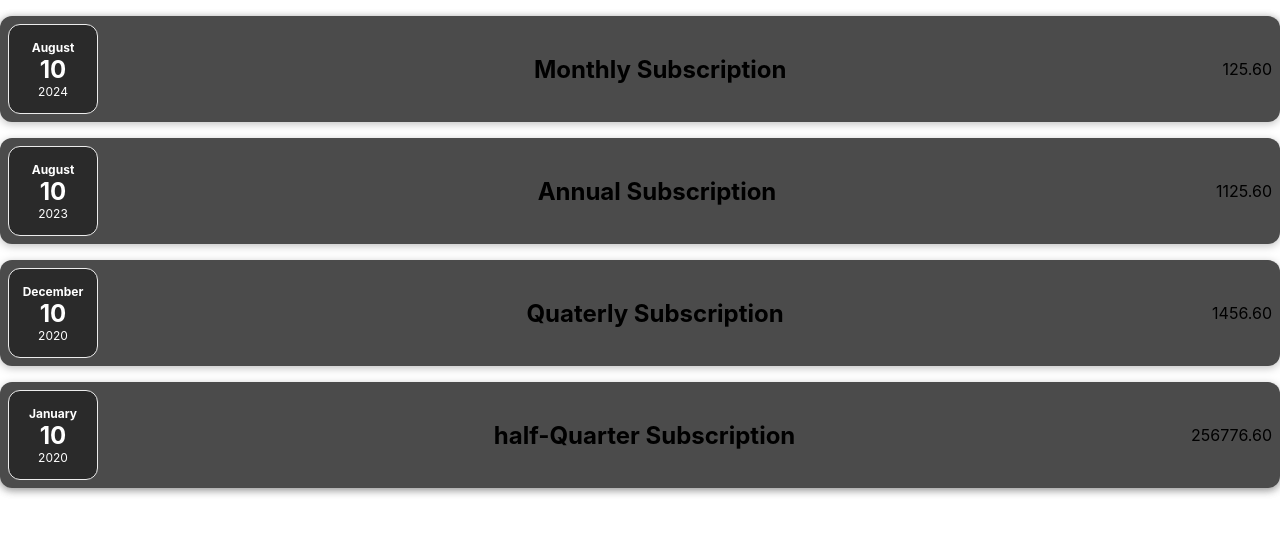
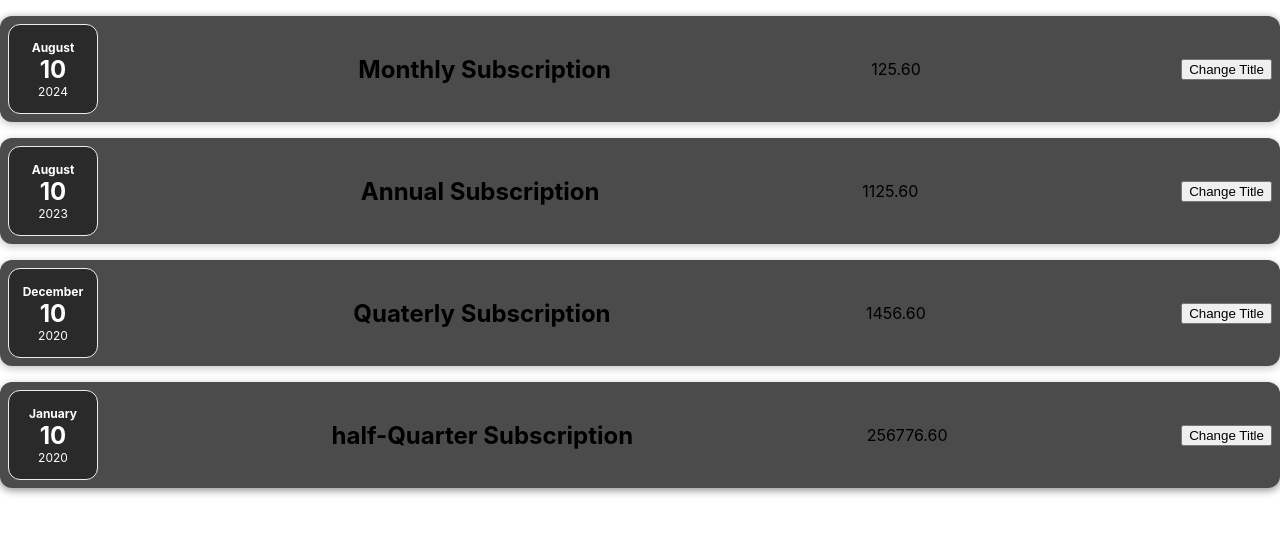
Before and after one commit to sandeeppal270/reactlearn, a React (Create React App) app: page / in a window 1280 px wide. Shown: the top 534 px of the page. Built offline with nearby package versions, Linux system fonts and the light colour scheme.

Commit message:
first commit

```diff
--- a/src/subscriptions/Subscription.js
+++ b/src/subscriptions/Subscription.js
@@ -9,6 +9,7 @@ const Subscription = (props) =>{
         <SubscriptionDate date={props.date}/>
         <h2 className='subscription_title'>{props.title}</h2>
         <div className='subscription_price'>{props.amount}</div>
+        <button type="button" id="changeTitleButton">Change Title</button>
         </Container>
     )
 }
```
